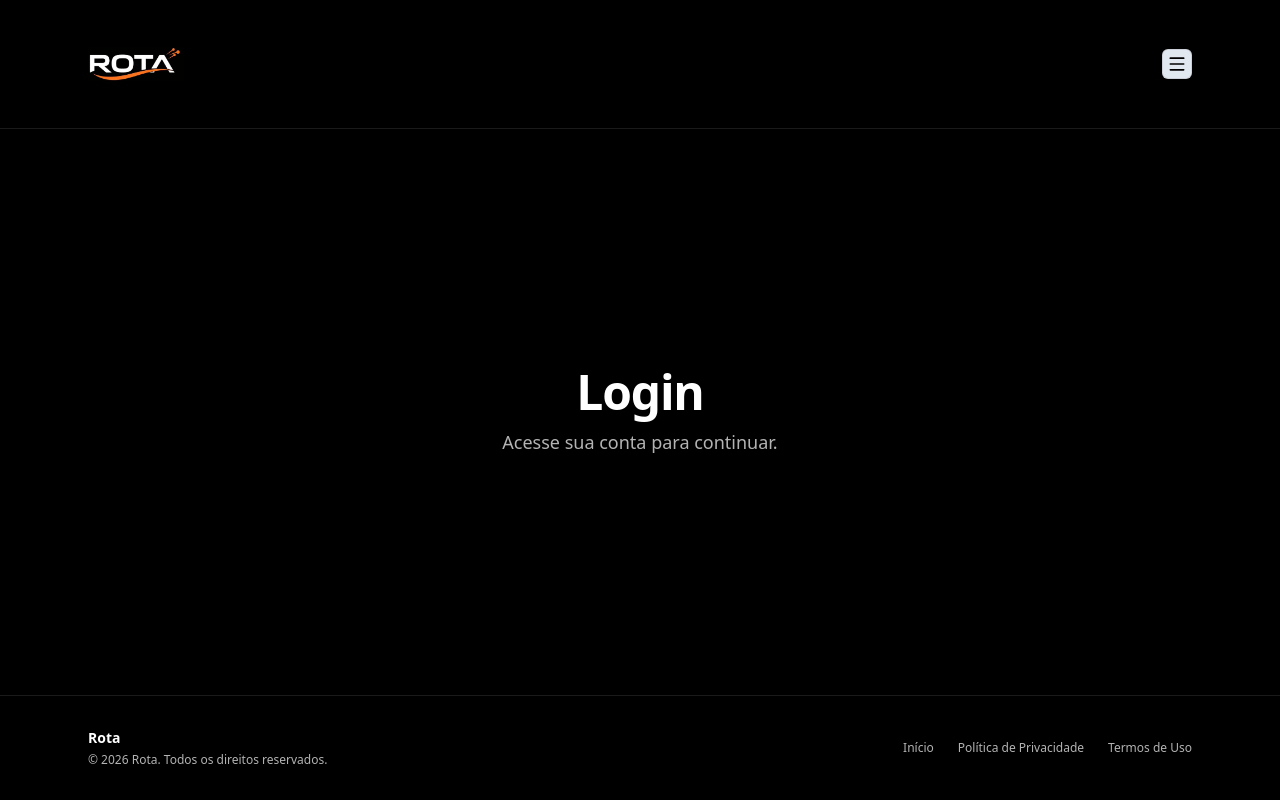
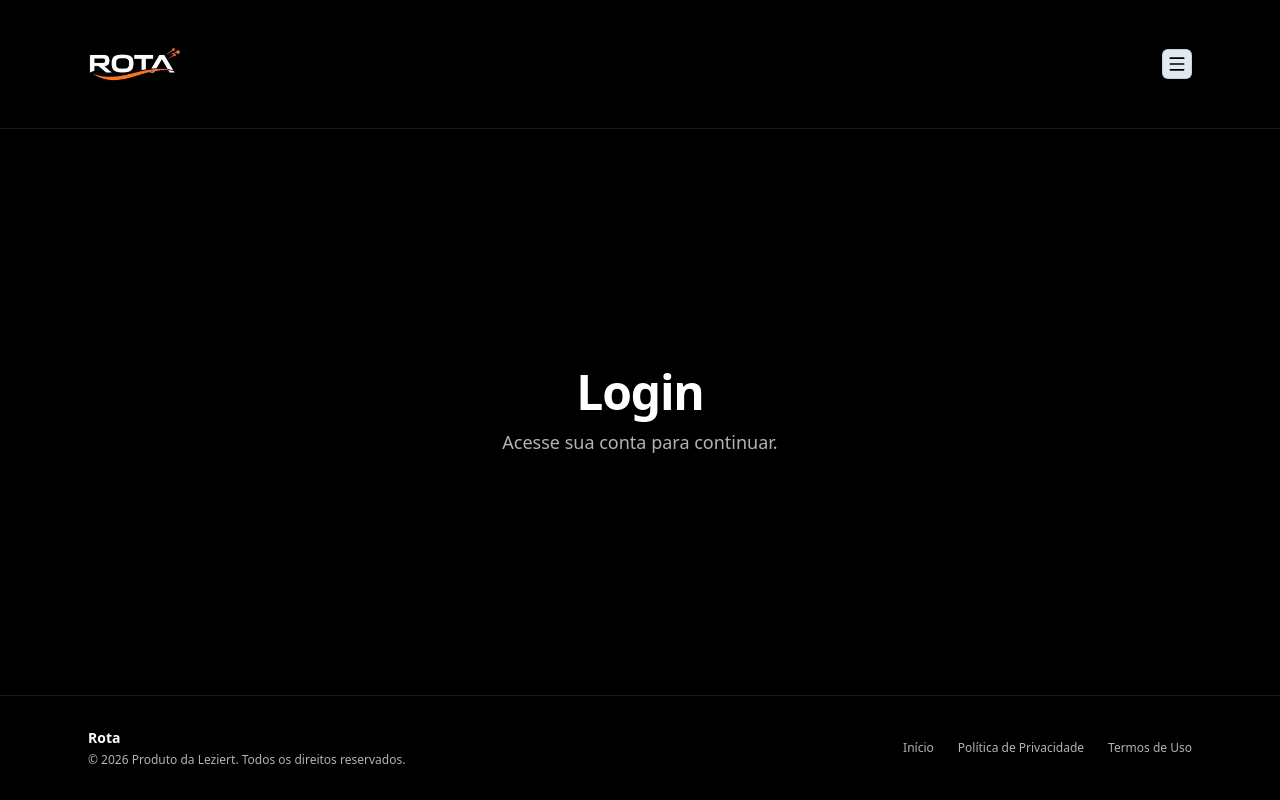
Before and after one commit to UlissesNunes/Rota, a React (Vite) app in the folder Rota/: page / in a window 1280 px wide. Built offline with nearby package versions, Linux system fonts and the light colour scheme.

Commit message:
feat: menu semi-finalizado , páginas de termo de uso e politicas de privacidade funcionando além da página de 404

```diff
--- a/Rota/index.html
+++ b/Rota/index.html
@@ -2,7 +2,7 @@
 <html lang="pt-br">
   <head>
     <meta charset="UTF-8" />
-    <link rel="icon" type="image/svg+xml" href="/favicon.svg" />
+    <link rel="icon" type="image/svg+xml" href="/rota-bg-pt.webp" />
     <meta name="viewport" content="width=device-width, initial-scale=1.0" />
     <title>rota</title>
   </head>
--- a/Rota/src/components/FooterRota/index.tsx
+++ b/Rota/src/components/FooterRota/index.tsx
@@ -10,7 +10,7 @@ export function FooterRota() {
               Rota
             </div>
             <div className="text-xs text-slate-600 dark:text-white/70">
-              © {year} Rota. Todos os direitos reservados.
+              © {year} Produto da Leziert. Todos os direitos reservados.
             </div>
           </div>
 
```
Also changed, not shown: Rota/public/r-rota (1).png (added).
